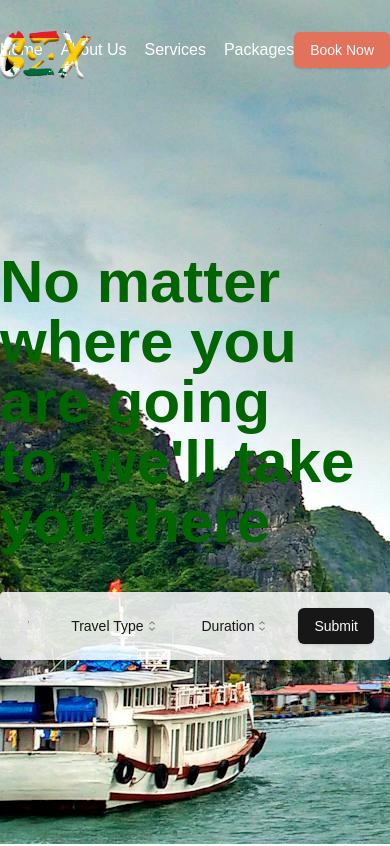
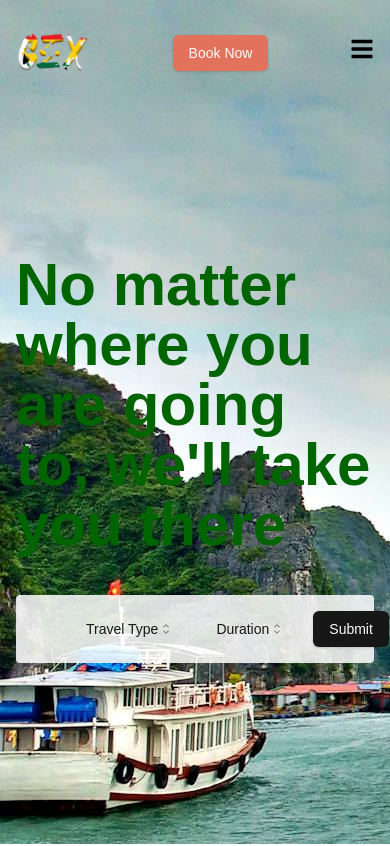
Before and after one commit to uniquetheo/gex-tours, a Next.js app: page / in a window 390 px wide. Shown: the top 846 px of the page. Built offline with nearby package versions, Linux system fonts and the light colour scheme.

Commit message:
Nav responsive

```diff
--- a/app/page.js
+++ b/app/page.js
@@ -11,6 +11,7 @@ export default function Home() {
     <div className="">
       <HeroSection />
       <PartnersSection />
+      <div className="border-b" />
       <ServicesSection />
       <PackagesSection />
       <div className="container mx-auto py-10 grid md:grid-cols-[500px_1fr]">
--- a/components/CtaSection.jsx
+++ b/components/CtaSection.jsx
@@ -2,7 +2,7 @@ import CtaForm from "./CtaForm";
 
 const CtaSection = () => {
   return (
-    <div className="max-w-3xl flex flex-col gap-10">
+    <div className="max-w-3xl flex flex-col gap-10 px-4 sm:px-8">
       <span className="text-balance text-6xl text-earthly-green font-bold">
         No matter where you are going to, we&apos;ll take you there
       </span>
--- a/components/HeroSection.jsx
+++ b/components/HeroSection.jsx
@@ -4,7 +4,7 @@ import NavBar from "./NavBar";
 const HeroSection = () => {
   return (
     <div className="bg-hero-image h-screen w-full pt-8">
-      <div className="max-w-7xl mx-auto flex flex-col justify-between h-full">
+      <div className="container mx-auto flex flex-col justify-between h-full">
         <NavBar />
         <CtaSection />
         <div />
--- a/components/NavBar.jsx
+++ b/components/NavBar.jsx
@@ -5,32 +5,74 @@ import Link from "next/link";
 import { Button } from "./ui/button";
 import logo from "/public/images/gex-logo-nobg.png";
 import Image from "next/image";
+import { useState } from "react";
+import { FaBars, FaTimes } from "react-icons/fa";
 
 const NavBar = () => {
-  return (
-    <div className="flex relative w-full items-center justify-between text-white">
-      <Link href="/">
+  const [menuOpen, setMenuOpen] = useState(false);
+
+  const renderLogo = (
+    <Link href="/" className="w-[75px] lg:w-[100px]">
       <Image
         src={logo}
         alt="GEX Travel and Tours"
         width={100}
         height={50}
-          className="absolute -left-1 -top-1"
+        className=""
       />
     </Link>
-      <div className="menu flex w-[400px] justify-between">
-        {primaryMenu.map((item, idx) => (
-          <Link
-            key={idx}
-            href={item.link}
-            className="hover:text-warm-terracotta"
-          >
+  );
+
+  const renderMenu = primaryMenu.map((item, idx) => (
+    <Link key={idx} href={item.link} className="hover:text-warm-terracotta">
       {item.name}
     </Link>
-        ))}
+  ));
+
+  const menuToggleButton = (
+    <button className={`sm:hidden `} onClick={() => setMenuOpen(!menuOpen)}>
+      {menuOpen ? (
+        <FaTimes className="w-6 h-6 text-black" />
+      ) : (
+        <FaBars className="w-6 h-6 text-black" />
+      )}
+    </button>
+  );
+
+  const bookButton = (
+    <Link
+      className=""
+      target="blank"
+      href="https://docs.google.com/forms/d/e/1FAIpQLSdaAwANpxa8SHD0BAtoZnBswCfEj7Cv2X-CPQwXaSH_pWVVuA/viewform"
+    >
+      <Button className="bg-warm-terracotta hover:bg-warm-terracotta/80">
+        Book Now
+      </Button>
+    </Link>
+  );
+
+  return (
+    <nav className="flex w-full items-center justify-between text-white px-4 sm:px-8">
+      {renderLogo}
+      <div className="menu hidden sm:flex md:w-[400px] justify-between gap-3">
+        {renderMenu}
       </div>
-      <Button className="bg-warm-terracotta hover:bg-warm-terracotta/80">Book Now</Button>
+      {bookButton}
+      <div className="sm:hidden">{menuToggleButton}</div>
+      {menuOpen ? (
+        <div className="menu absolute top-0 left-0 rounded-2xl z-30 bg-white text-black w-screen py-8 ">
+          <div className="flex justify-between px-3">
+            {renderLogo}
+            {menuToggleButton}
           </div>
+          <div className="flex flex-col items-center justify-center gap-3">
+            {renderMenu}
+          </div>
+        </div>
+      ) : (
+        ""
+      )}
+    </nav>
   );
 };
 
```
Lines whose indentation alone changed are shown as unchanged.
